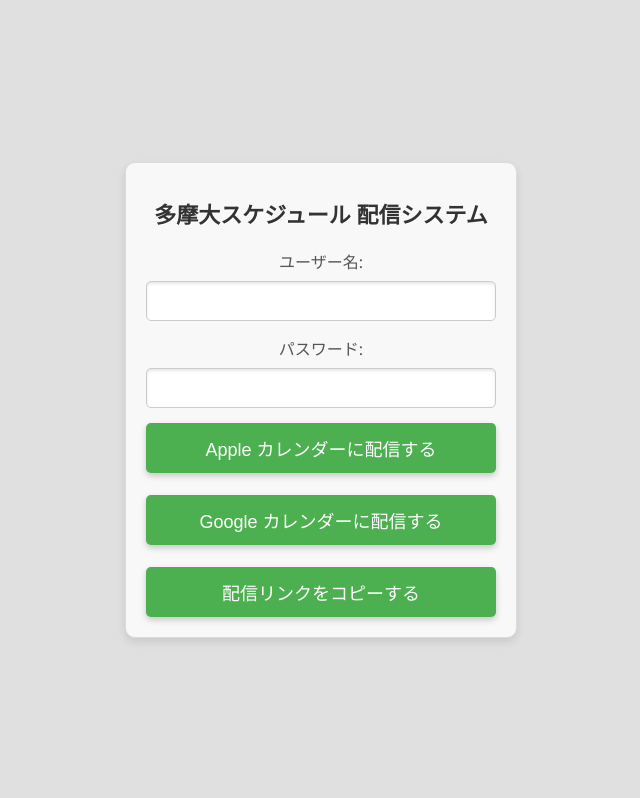
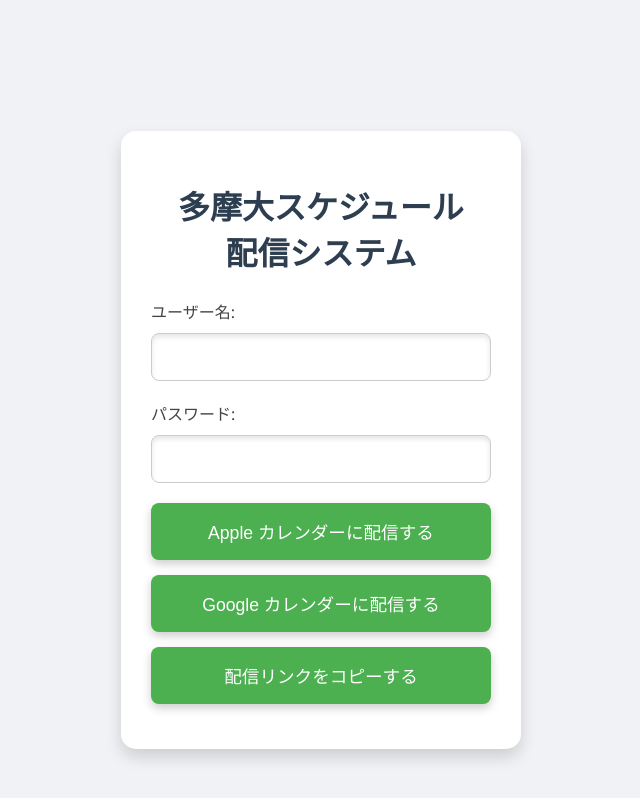
Before and after one commit to Ukenn2112/TUTnext, a plain HTML site: page app/static/index.html in a window 1280 px wide. Shown: the whole page, without its empty margins (319-959 px from the left). Drawn offline with Linux system fonts and the light colour scheme.

Commit message:
Optimize form input handling, improve styling and responsive design, add button event listeners to support different calendar integrations

```diff
--- a/app/static/index.html
+++ b/app/static/index.html
@@ -7,63 +7,106 @@
     <style>
         body {
             font-family: 'Segoe UI', Tahoma, Geneva, Verdana, sans-serif;
-            background-color: #e0e0e0;
+            background-color: #f0f2f5;
             display: flex;
             justify-content: center;
             align-items: center;
-            height: 100vh;
+            min-height: 100vh;
             margin: 0;
         }
         .container {
-            background-color: #f8f8f8;
-            padding: 20px;
-            border-radius: 10px;
-            box-shadow: 0 4px 8px rgba(0, 0, 0, 0.1);
-            border: 1px solid #dcdcdc;
-            width: 350px;
+            background-color: #ffffff;
+            padding: 30px;
+            border-radius: 15px;
+            box-shadow: 0 8px 16px rgba(0, 0, 0, 0.15);
+            width: 90%;
+            max-width: 400px;
             text-align: center;
+            box-sizing: border-box;
         }
         h1 {
-            font-size: 22px;
-            margin-bottom: 20px;
-            color: #333;
-            text-shadow: 1px 1px 0 rgba(255, 255, 255, 0.8);
+            margin-bottom: 25px;
+            color: #2c3e50;
+            text-shadow: 2px 2px 0 rgba(255, 255, 255, 0.9);
+            white-space: normal;
+            overflow: visible;
         }
         label {
             display: block;
-            margin-bottom: 8px;
-            color: #555;
+            margin-bottom: 10px;
+            color: #444;
+            font-size: 1em;
+            text-align: left;
         }
         input {
-            width: calc(100% - 22px);
-            padding: 10px;
-            margin-bottom: 15px;
+            width: 100%;
+            padding: 14px;
+            margin-bottom: 20px;
             border: 1px solid #ccc;
-            border-radius: 5px;
-            box-shadow: inset 0 2px 3px rgba(0, 0, 0, 0.1);
-            font-size: 16px;
+            border-radius: 8px;
+            box-shadow: inset 0 3px 5px rgba(0, 0, 0, 0.1);
+            font-size: 1em;
+            box-sizing: border-box;
+            transition: border-color 0.3s;
+        }
+        input:focus {
+            border-color: #4CAF50;
+            outline: none;
         }
         button {
             width: 100%;
-            padding: 12px;
+            padding: 14px;
             background-color: #4CAF50;
             color: white;
             border: none;
-            border-radius: 5px;
+            border-radius: 8px;
             cursor: pointer;
-            font-size: 18px;
-            box-shadow: 0 3px 6px rgba(0, 0, 0, 0.2);
+            font-size: 1em;
+            box-shadow: 0 4px 10px rgba(0, 0, 0, 0.2);
             transition: background-color 0.3s, transform 0.2s;
+            margin-bottom: 15px;
         }
         button:hover {
             background-color: #45a049;
         }
         button:active {
-            transform: translateY(2px);
+            transform: translateY(3px);
+        }
+        @media (min-width: 768px) {
+            body {
+                padding: 40px;
+                height: auto;
+            }
+            .container {
+                width: 400px;
+                margin: auto;
+            }
+            button {
+                font-size: 1.1em;
+                padding: 16px;
+            }
         }
     </style>
     <script>
-        function generateAndRedirect() {
+        document.addEventListener('DOMContentLoaded', () => {
+            // 为每个按钮绑定独立事件监听器
+            document.getElementById('copy_link').addEventListener('click', (event) => {
+                event.preventDefault();
+                generateAndRedirect('copy_link');
+            });
+
+            document.getElementById('to_google').addEventListener('click', (event) => {
+                event.preventDefault();
+                generateAndRedirect('to_google');
+            });
+
+            document.getElementById('to_apple').addEventListener('click', (event) => {
+                event.preventDefault();
+                generateAndRedirect('to_apple');
+            });
+        });
+
+        function generateAndRedirect(action) {
             var username = document.getElementById('username').value.trim();
             var password = document.getElementById('password').value.trim();
 
@@ -82,43 +125,46 @@
                 },
                 body: JSON.stringify(data),
             })
-            .then(response => response.json())
+            .then(response => {
+                if (!response.ok) {
+                    throw new Error('HTTP error ' + response.status);
+                }
+                return response.json();
+            })
             .then(data => {
                 if (data.status === 'success') {
-                    if (document.activeElement.id === 'copy_link') {
+                    if (action === 'copy_link') {
+                        new
                         navigator.clipboard.writeText(`https://tama.qaq.tw/schedule?username=${username}&password=${password}`);
                         alert('リンクをコピーしました');
-                        return;
-                    } else if (document.activeElement.id === 'to_google') {
+                    } else if (action === 'to_google') {
                         navigator.clipboard.writeText(`https://tama.qaq.tw/schedule?username=${username}&password=${password}`);
                         alert('リンクをコピーしました\nGoogle カレンダーにアクセスして、URL で追加を選択して貼り付けてください');
                         window.location.href = 'https://calendar.google.com/calendar/u/0/r/settings/addbyurl';
-                        return;
+                    } else if (action === 'to_apple') {
+                        window.location.href = `webcal://tama.qaq.tw/schedule?username=${username}&password=${password}`;
                     }
-                    window.location.href = `webcal://tama.qaq.tw/schedule?username=${username}&password=${password}`;
                 } else {
                     alert(data.message);
                 }
             })
             .catch((error) => {
                 console.error('Error:', error);
-                alert('エラーが発生しました\n' + error);
+                alert('エラーが発生しました\n' + error.message);
             });
         }
     </script>
 </head>
 <body>
     <div class="container">
-        <h1>多摩大スケジュール 配信システム</h1>
-        <form onsubmit="event.preventDefault(); generateAndRedirect();">
+        <h1>多摩大スケジュール<br>配信システム</h1>
+        <form onsubmit="event.preventDefault(); return false;">
             <label for="username">ユーザー名:</label>
             <input type="text" id="username" name="username" required>
             <label for="password">パスワード:</label>
             <input type="password" id="password" name="password" required>
-            <button type="submit">Apple カレンダーに配信する</button>
-            <br><br>
+            <button type="submit" id="to_apple">Apple カレンダーに配信する</button>
             <button type="submit" id="to_google">Google カレンダーに配信する</button>
-            <br><br>
             <button type="submit" id="copy_link">配信リンクをコピーする</button>
         </form>
     </div>
```
Also changed, not shown: 1 other file.
